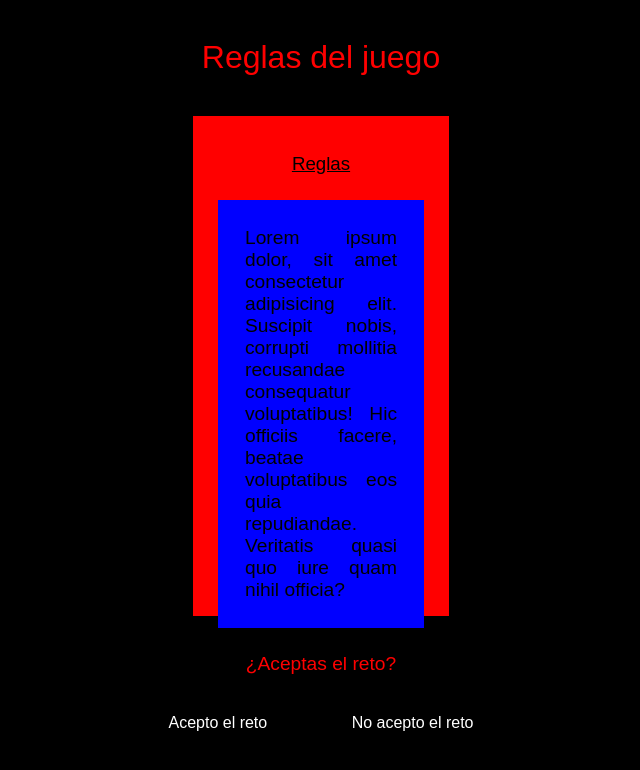
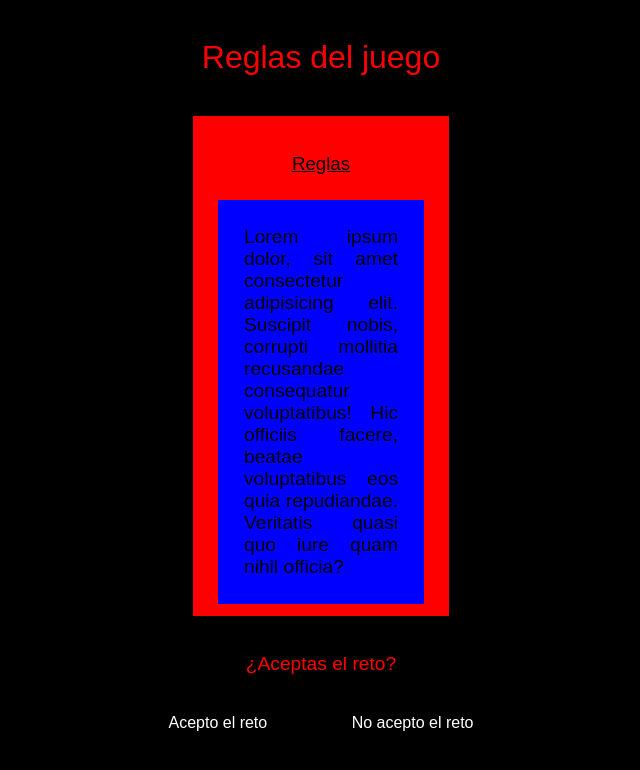
Before and after one commit to HugoAlda/El-Telefono-Rojo-HugoAlda_PolCasadesus, a PHP site: page /decision/si/reglas-juego.php in a window 1280 px wide. Shown: the top 770 px of the page, without its empty margins (319-959 px from the left). Run offline with PHP 8.4, Linux system fonts and the light colour scheme; some web fonts are replaced.

Commit message:
v4 style-reglas.css

```diff
--- a/css/style-reglas.css
+++ b/css/style-reglas.css
@@ -58,7 +58,7 @@ p {
     background-color: blue;
     margin: 25px;
     height: auto;
-    padding: 2px;
+    padding: 1px;
 }
 
 /* ESTILOS FORMULARIO */
```
